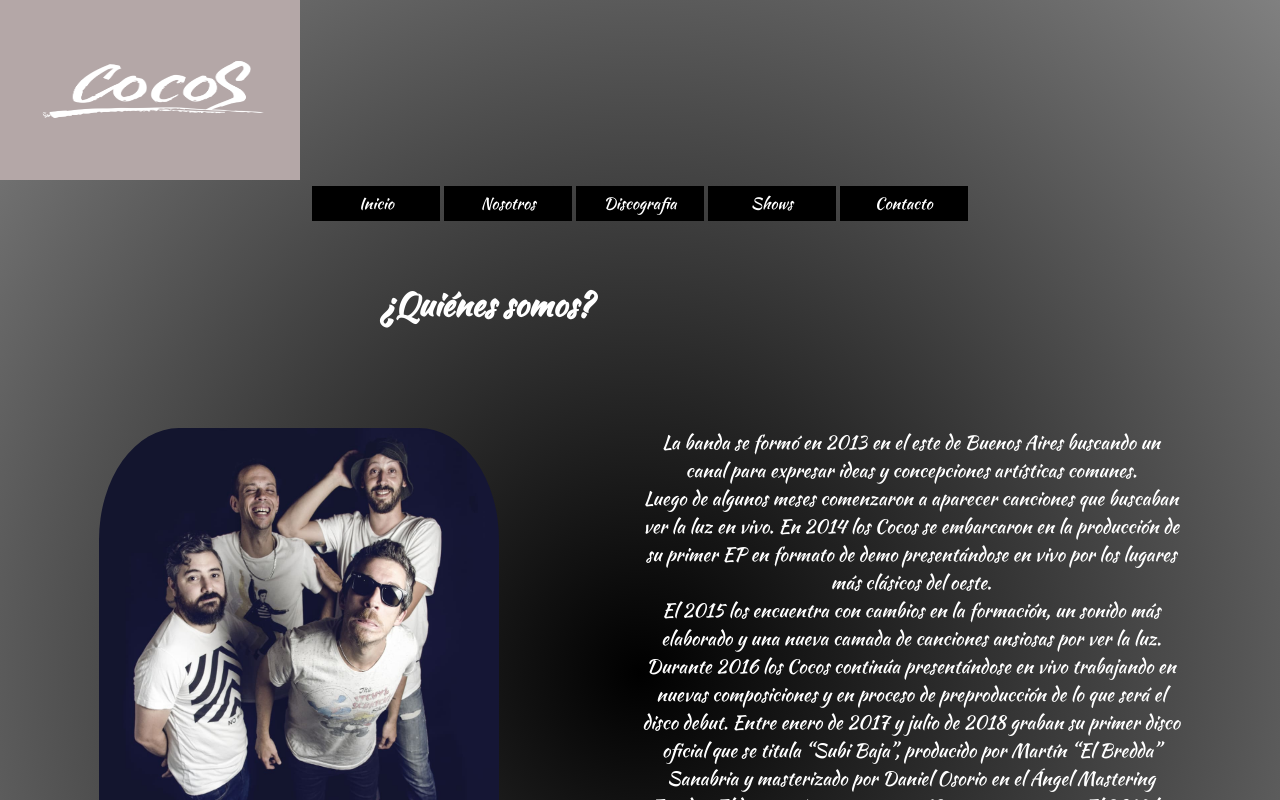
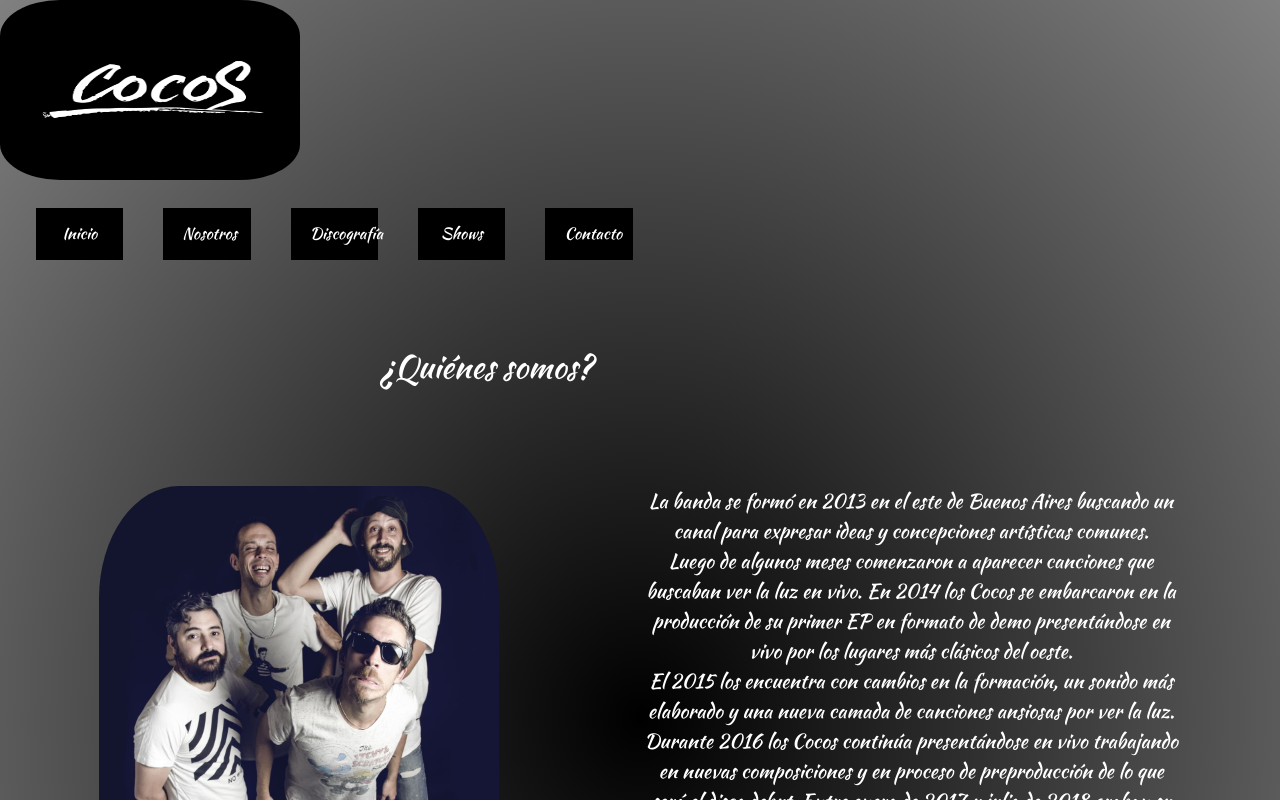
Before and after one commit to maylenaguiar/cocosmusica, a plain HTML site: page NosotrosLaBanda.html in a window 1280 px wide. Shown: the top 800 px of the page. Drawn offline with nearby package versions, Linux system fonts and the light colour scheme.

Commit message:
bootstrap y responsive

```diff
--- a/NosotrosLaBanda.html
+++ b/NosotrosLaBanda.html
@@ -3,23 +3,39 @@
 <head>
 	<meta charset="UTF-8">
 	<meta name="viewport" content="width=device-width, initial-scale=1.0">
-	<link rel="stylesheet" href="css/style.css">
 	<link rel="preconnect" href="https://fonts.gstatic.com">
 	<link href="https://fonts.googleapis.com/css2?family=Kaushan+Script&display=swap" rel="stylesheet">
+	<link rel="stylesheet" href="https://maxcdn.bootstrapcdn.com/bootstrap/4.0.0/css/bootstrap.min.css" integrity="sha384-Gn5384xqQ1aoWXA+058RXPxPg6fy4IWvTNh0E263XmFcJlSAwiGgFAW/dAiS6JXm" crossorigin="anonymous">
+	<link rel="stylesheet" href="css/style.css">
 	<title>Nosotros</title>
 </head>
 	<body>
 		<header>
 			<a href="index.html"><img class="logo" src="img/logoBlanco.png"></a>
 				<!--Inicio Navegador -->
-				<nav class="navcentrado">
-					<ul>
-						<li><a href="index.html">Inicio</a></li>
-						<li><a href="NosotrosLaBanda.html">Nosotros</a></li>
-						<li><a href="discografia.html">Discografia</a></li>
-						<li><a href="shows.html">Shows</a></li>
-						<li><a href="contacto.html">Contacto</a></li>
-					</ul>
+				<nav class="navbar navbar-expand-lg" >
+					<button class="navbar-toggler" type="button" data-toggle="collapse" data-target="#navbarTogglerDemo01" aria-controls="navbarTogglerDemo01" aria-expanded="false" aria-label="Toggle navigation">
+					  <span class="navbar-toggler-icon"></span>
+					</button>
+					<div class="collapse navbar-collapse" id="navbarTogglerDemo01">
+					  <ul class="navbar-nav mr-auto mt-2 mt-lg-0">
+						<li class="nav-item active">
+						  <a class="nav-link" href="index.html">Inicio<span class="sr-only"></span></a>
+						</li>
+						<li class="nav-item">
+						  <a class="nav-link" href="NosotrosLaBanda.html">Nosotros</a>
+						</li>
+				   <li class="nav-item">
+						  <a class="nav-link" href="discografia.html">Discografía</a>
+						</li>
+						 <li class="nav-item">
+						  <a class="nav-link" href="shows.html">Shows</a>
+						</li>
+				   <li class="nav-item">
+						  <a class="nav-link" href="contacto.html">Contacto</a>
+						</li>
+					  </ul>
+				  </div>
 				</nav>
 				<!--Fin navegador -->
 		</header>
@@ -44,7 +60,6 @@ En el 2021 los Cocos lanzan su último single “Tobogán”, una canción que t
 				</div>
 			</div>
 			<div class="integrantes">
-				<img src="img/cocoslogoblanco.png" class="integrantes__logo">
 					<ul class="integrantes__lista">
 						<li>Guitarra y Voz: Fernando "El Perro" Aguiar</li>
 						<li> Guitarra y coros: Maxi "Zurdo" Porras</li>
@@ -72,4 +87,7 @@ En el 2021 los Cocos lanzan su último single “Tobogán”, una canción que t
 		<!-- Fin de página -->
 				<p>Todos los derechos reservados</p>
 	</footer>
+	<script src="https://code.jquery.com/jquery-3.2.1.slim.min.js" integrity="sha384-KJ3o2DKtIkvYIK3UENzmM7KCkRr/rE9/Qpg6aAZGJwFDMVNA/GpGFF93hXpG5KkN" crossorigin="anonymous"></script>
+<script src="https://cdnjs.cloudflare.com/ajax/libs/popper.js/1.12.9/umd/popper.min.js" integrity="sha384-ApNbgh9B+Y1QKtv3Rn7W3mgPxhU9K/ScQsAP7hUibX39j7fakFPskvXusvfa0b4Q" crossorigin="anonymous"></script>
+<script src="https://maxcdn.bootstrapcdn.com/bootstrap/4.0.0/js/bootstrap.min.js" integrity="sha384-JZR6Spejh4U02d8jOt6vLEHfe/JQGiRRSQQxSfFWpi1MquVdAyjUar5+76PVCmYl" crossorigin="anonymous"></script>
 	</body>
--- a/css/style.css
+++ b/css/style.css
@@ -11,6 +11,36 @@ body{
 h1{
 	text-align: center;
 	font-size: 16px;
+}
+/* Navegador*/
+.navbar-toggler-icon{
+	color: black;
+}
+nav a{
+	display: flex;
+	flex-direction: row;
+	justify-content: center;
+	font-size: 16px;
+	text-align: center;
+	text-decoration:none;
+	color: #fff;
+	padding-right:2px;
+    padding-left: 2px;
+}
+nav li{
+	background-color:#000;
+	border:1px solid #000;
+	text-align:center;
+	margin: 1px;
+	padding-right: 1px;
+	padding-left: 1px;
+}
+nav li:hover{
+	background-color:#fff;
+	color:#000;
+}
+ul{
+	width: 70%;
 }
 iframe {
 	width: 420px;
@@ -107,6 +137,7 @@ footer{
 	filter: grayscale(100%);
 }
 
+
 /* media queries*/
 @media (min-width:992px){
 
@@ -133,7 +164,8 @@ body{
 	  height: 180px;
   }
   .logo:hover{
-	  background-color:rgb(180, 167, 167);
+	  background-color:black;
+	  border-radius: 20%;
   }
   h2{
 	  color: #FFFFFF;
@@ -150,6 +182,7 @@ body{
   h3{ text-align: center;
   }
   /* Navegador*/
+
   nav a{
 	  display: flex;
 	  flex-direction: row;
@@ -157,16 +190,16 @@ body{
 	  font-size: 16px;
 	  text-align: center;
 	  text-decoration:none;
-	  color:inherit;
+	  color:#fff;
   }
   nav li{
 	  display:inline-block;
 	  width:10%;
 	  padding:5px 10px;
+	  margin: 20px;
 	  background-color:#000;
 	  border:1px solid #000;
 	  text-align:center;
-	  color:#fff;
   }
   nav li:hover{
 	  background-color:#fff;
@@ -237,7 +270,7 @@ body{
   .banda{
 	  grid-area: banda;
 	  text-align:center;
-	  font-size: 19px;
+	  font-size: 20px;
 	  margin:50px;
   }
   .banda__img{
@@ -255,18 +288,13 @@ body{
 	  transform: scale(0.7,0.7);
 	  margin-top: 80px;
   }
-  .integrantes__logo{
-	  width: 250px;
-	  height:320px;
-  }
   .integrantes__lista{
 	color: #000000;
 	font-weight: bold;
 	font-size: 30px;
 	text-align: center;
-	  padding: 20px;
-	  content: normal;
 	list-style: none;
+	margin: 0 auto;
 }
   /* Discos */
   .grid{
```
Also changed, not shown: contacto.html (+29 -10 lines), discografia.html (+28 -9 lines), index.html (+26 -11 lines), shows.html (+24 -12 lines). Lines whose indentation alone changed are shown as unchanged.
